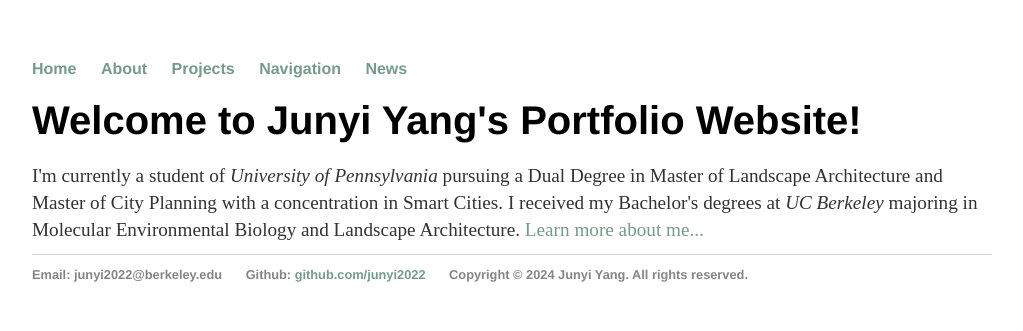
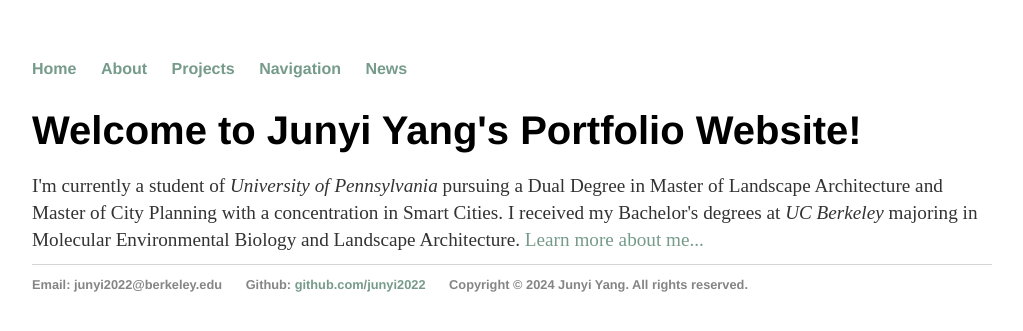
Before and after one commit to junyi2022/junyi2022.github.io, a Jekyll site: the page built from index.html, in a window 1280 px wide. Shown: the top 331 px of the page, without its empty margins (128-1151 px from the left). Built offline with Jekyll 4.4.1, drawn with Linux system fonts in a browser that asks for light colours.

Commit message:
adjust layout

```diff
--- a/assets/css/main.css
+++ b/assets/css/main.css
@@ -37,7 +37,7 @@
     font-size: 2.5em;
     font-family:'Helvetica', 'Arial', 'Sans-Serif';
     margin: 0;
-    margin-top: 20px;
+    margin-top: 30px;
     margin-bottom: 20px;
 }
 
@@ -99,6 +99,7 @@
     display: flex;
     flex-direction: row;
     width: 110%;
+    margin-top: 3em;
 }
 
 .bar {
@@ -109,13 +110,15 @@
 }
 
 .portrait {
-    width: 90%;
+    width: 80%;
+    margin-bottom: 20px;
 }
 
 .resume {
     display: flex;
     flex-direction: column;
     width: 850px;
+    margin-left: 25px;
 }
 
 .UPenn, .CED, .CNR, .EMLab, .Sasaki, .SWA, .MVZ, .Panaroma {
@@ -129,6 +132,7 @@
 
 .time {
     width: 20%;
+    margin-left: 40px;
 }
 
 /* navigation style */
```
